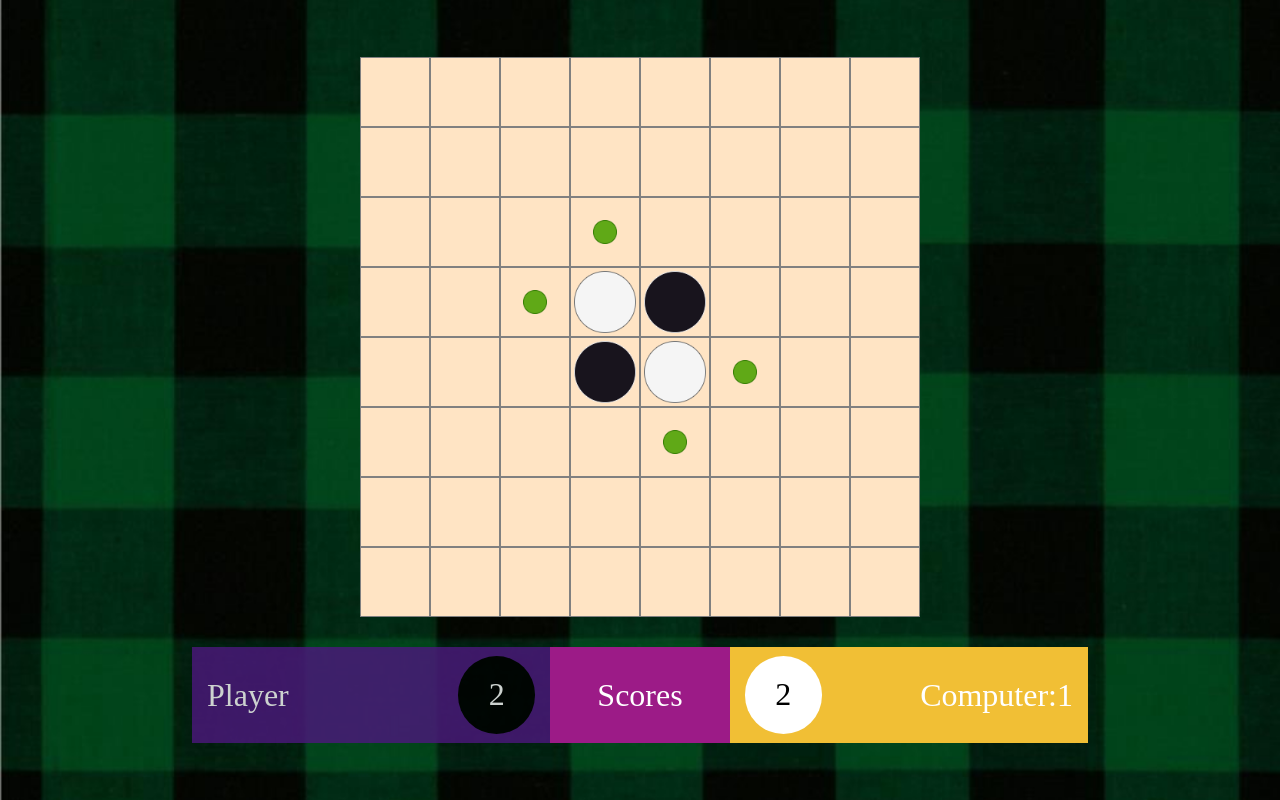
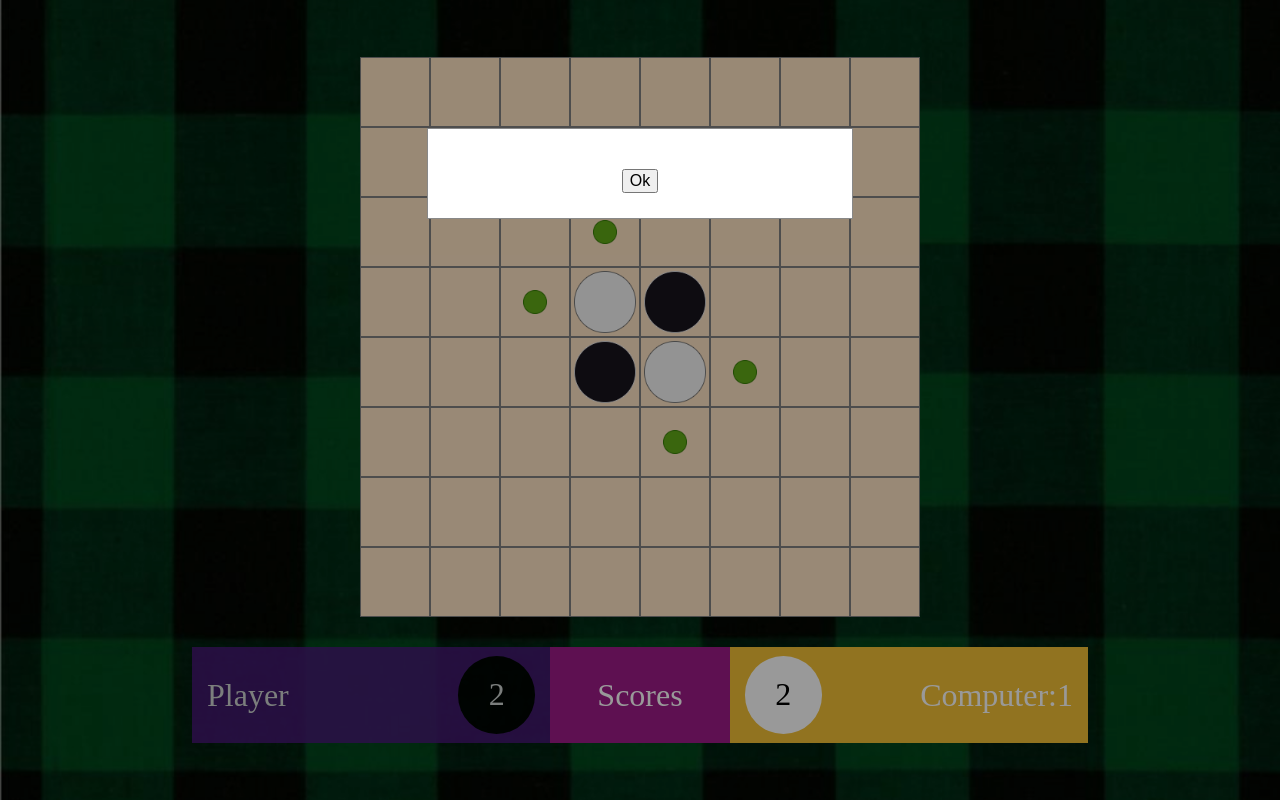
Before and after one commit to MushyTaro/MushyTaro.github.io, a React (Vite) app: page /game/1/1 in a window 1280 px wide. Built offline with nearby package versions, Linux system fonts and the light colour scheme.

Commit message:
style: change popup style

```diff
--- a/src/components/game-page/Popup.tsx
+++ b/src/components/game-page/Popup.tsx
@@ -25,7 +25,7 @@ export default function Popup({ show, messageType, onClose }: PopupProps) {
   return (
     <div className={`popup popup${show ? "--show" : ""}`}>
       <div className="popup-content">
-        <h1>{messageContent}</h1>
+        <span>{messageContent}</span>
         <button type="button" onClick={onClose}>
           Ok
         </button>
--- a/src/styles/game-page/Popup.css
+++ b/src/styles/game-page/Popup.css
@@ -1,28 +1,22 @@
 .popup {
   position: fixed;
-  z-index: 1;
-  left: 0;
-  top: 0;
   width: 100%;
   height: 100%;
-  overflow: auto;
   background-color: rgba(0, 0, 0, 0.4);
-  display: none;
   color: black;
   text-align: center;
 }
 .popup-content {
   background-color: white;
-  margin: 10% auto;
+  margin: 10% auto 0px;
   padding: 20px;
   border: 1px solid #888888;
   width: 30%;
+  font-size: 1.5rem;
   font-weight: bolder;
 }
 .popup-content button {
   display: block;
-  margin: 0 auto;
+  margin: 20px auto 5px;
+  font-size: 1rem;
 }
-.popup--show {
-  display: block;
-}
```
